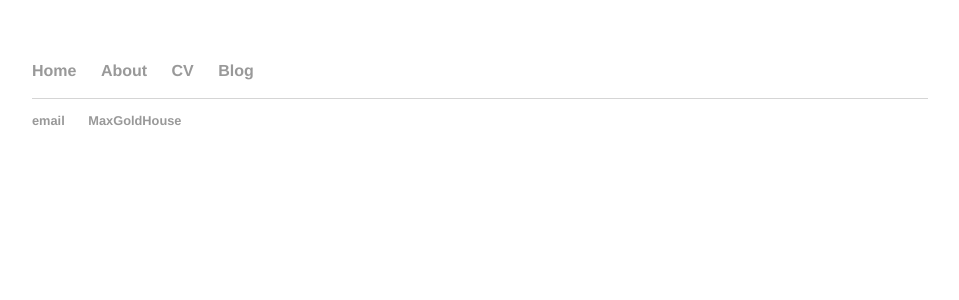
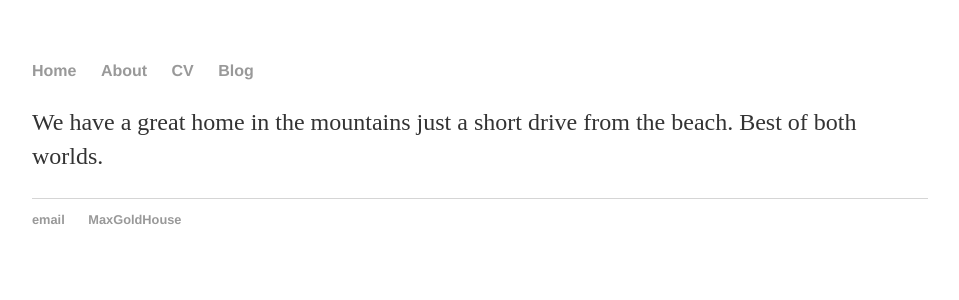
Before and after one commit to dindinet/jekyll-site, a Jekyll site: the page built from _posts/2016-06-22-our-home.md, in a window 1280 px wide. Shown: the top 300 px of the page, without its empty margins (160-1119 px from the left). Built offline with Jekyll 4.4.1, drawn with Linux system fonts in a browser that asks for light colours.

Commit message:
Update from Forestry.io

```diff
--- a/_posts/2016-06-22-our-home.md
+++ b/_posts/2016-06-22-our-home.md
@@ -1,7 +1,8 @@
 ---
 title: Our Home
-date: '2016-06-22 14:43:30'
+date: '2016-06-22 14:43:00'
 layout: default
 draft: true
 
 ---
+We have a great home in the mountains just a short drive from the beach. Best of both worlds.
```
